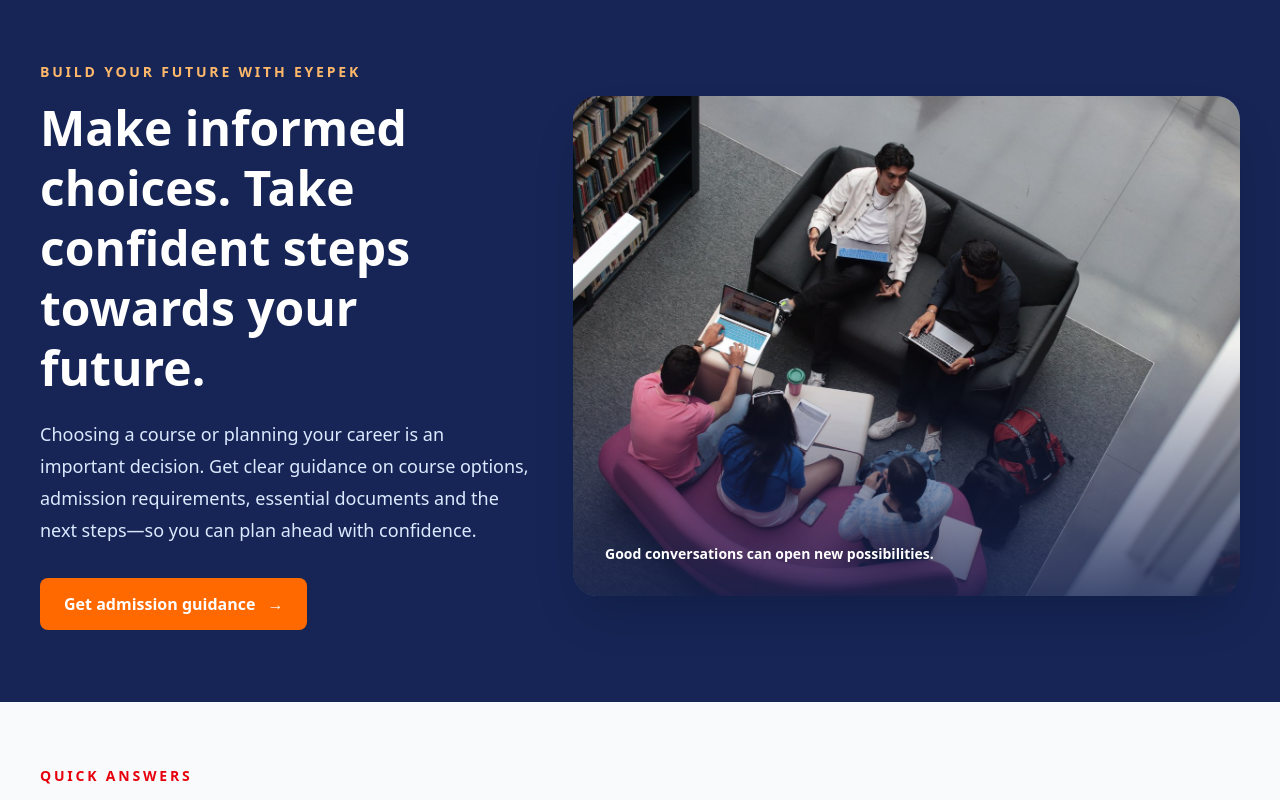
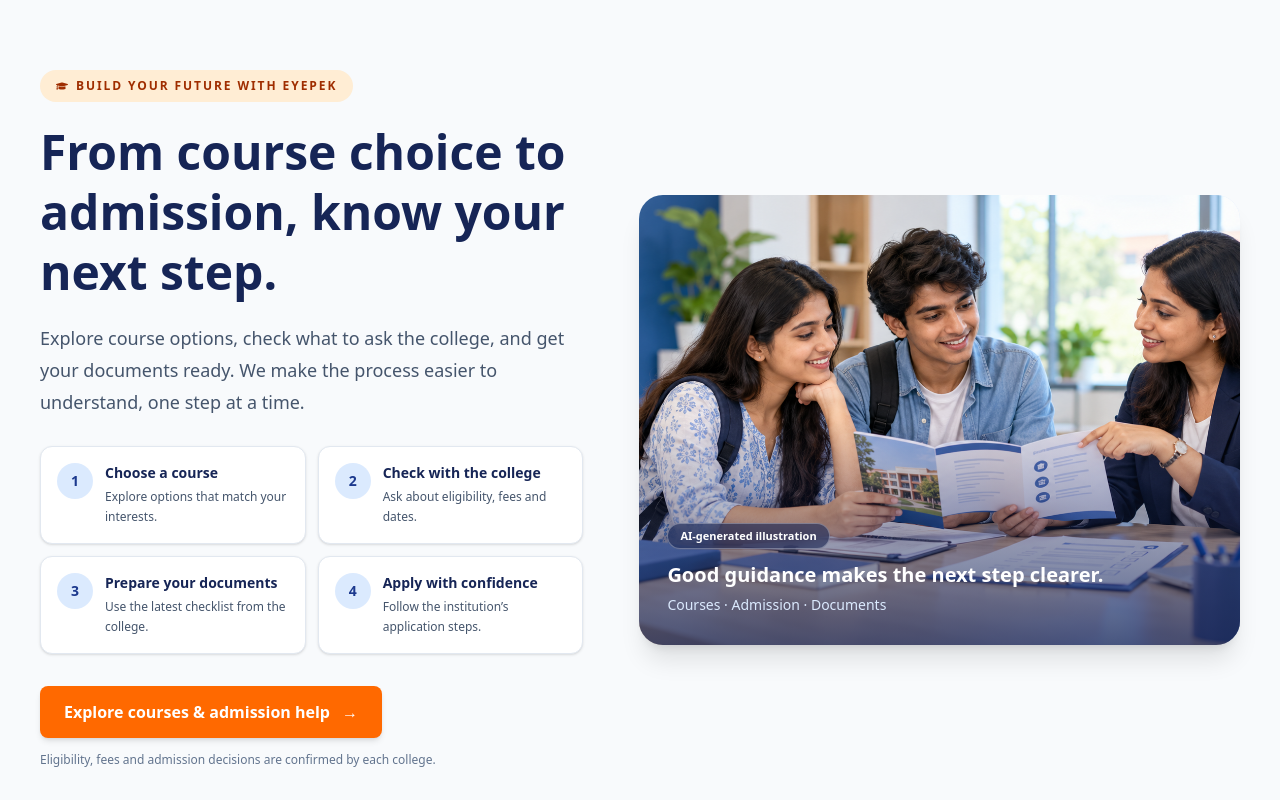
Before and after one commit to eyepek/EYEPEK, a React (Vite) app: page / in a window 1280 px wide. Shown: the part 5600-6400 px from the top of the page. Built offline with nearby package versions, Linux system fonts and the light colour scheme.

Commit message:
Improve course guidance section with AI illustration

```diff
--- a/src/pages/HomePage.jsx
+++ b/src/pages/HomePage.jsx
@@ -338,19 +338,39 @@ const HomePage = () => {
       </div>
     </section>
 
-    <section id='campus' className='bg-blue-950 text-white'>
-      <div className='mx-auto max-w-7xl px-6 py-12 md:px-10 md:py-16'>
-        <div className='grid gap-10 md:grid-cols-[0.85fr_1.15fr] md:items-center'>
-          <div className='py-2'>
-            <p className='text-sm font-bold uppercase tracking-[0.2em] text-orange-300'>{t("Build your future with EYEPEK","EYEPEK के साथ भविष्य बनाएँ")}</p>
-            <h2 className='mt-4 text-3xl font-extrabold leading-tight md:text-5xl'>{t("Make informed choices. Take confident steps towards your future.","सोच-समझकर विकल्प चुनें। अपने भविष्य की ओर आत्मविश्वास से बढ़ें।")}</h2>
-            <p className='mt-5 max-w-xl text-lg leading-8 text-blue-100'>{t('Choosing a course or planning your career is an important decision. Get clear guidance on course options, admission requirements, essential documents and the next steps—so you can plan ahead with confidence.', 'कोर्स चुनना या करियर की योजना बनाना अहम निर्णय है। कोर्स विकल्प, प्रवेश की ज़रूरतें, दस्तावेज़ और अगले कदम समझें—ताकि आप भरोसे से योजना बना सकें।')}</p>
-            <a href='#admissions' className='mt-8 inline-flex items-center gap-3 rounded-lg bg-orange-500 px-6 py-3.5 font-bold text-white transition hover:bg-orange-400'>{t('Get admission guidance', 'प्रवेश मार्गदर्शन पाएँ')} <span aria-hidden='true'>→</span></a>
+    <section id='campus' className='overflow-hidden bg-slate-50'>
+      <div className='mx-auto max-w-7xl px-6 py-14 md:px-10 md:py-20'>
+        <div className='grid items-center gap-10 lg:grid-cols-[0.95fr_1.05fr] lg:gap-14'>
+          <div>
+            <p className='inline-flex items-center gap-2 rounded-full bg-orange-100 px-4 py-2 text-xs font-extrabold uppercase tracking-[0.16em] text-orange-800'>
+              <FaGraduationCap aria-hidden='true' /> {t("Build your future with EYEPEK","EYEPEK के साथ भविष्य बनाएँ")}
+            </p>
+            <h2 className='mt-5 text-3xl font-extrabold leading-tight text-blue-950 sm:text-4xl md:text-5xl'>{t("From course choice to admission, know your next step.","कोर्स चुनने से प्रवेश तक—अपना अगला कदम समझें।")}</h2>
+            <p className='mt-5 max-w-xl text-lg leading-8 text-slate-600'>{t("Explore course options, check what to ask the college, and get your documents ready. We make the process easier to understand, one step at a time.","कोर्स के विकल्प जानें, कॉलेज से पूछने वाली बातें समझें और दस्तावेज़ तैयार करें। हम पूरी प्रक्रिया को आसान चरणों में समझने में मदद करते हैं।")}</p>
+            <ol className='mt-7 grid gap-3 sm:grid-cols-2'>
+              {[
+                [t("Choose a course","कोर्स चुनें"), t("Explore options that match your interests.","अपनी रुचि के अनुसार विकल्प देखें।")],
+                [t("Check with the college","कॉलेज से पुष्टि करें"), t("Ask about eligibility, fees and dates.","पात्रता, फीस और तारीखें पूछें।")],
+                [t("Prepare your documents","दस्तावेज़ तैयार करें"), t("Use the latest checklist from the college.","कॉलेज की नई चेकलिस्ट देखें।")],
+                [t("Apply with confidence","आत्मविश्वास से आवेदन करें"), t("Follow the institution’s application steps.","संस्थान के आवेदन चरणों का पालन करें।")],
+              ].map(([title, description], index) => (
+                <li key={title} className='flex gap-3 rounded-xl border border-slate-200 bg-white p-4 shadow-sm'>
+                  <span className='flex h-9 w-9 shrink-0 items-center justify-center rounded-full bg-blue-100 text-sm font-extrabold text-blue-900'>{index + 1}</span>
+                  <span><strong className='block text-sm text-blue-950'>{title}</strong><span className='mt-1 block text-xs leading-5 text-slate-600'>{description}</span></span>
+                </li>
+              ))}
+            </ol>
+            <a href='#admissions' className='mt-8 inline-flex items-center gap-3 rounded-lg bg-orange-500 px-6 py-3.5 font-bold text-white shadow-md transition hover:bg-orange-600'>{t('Explore courses & admission help', 'कोर्स और प्रवेश सहायता देखें')} <span aria-hidden='true'>→</span></a>
+            <p className='mt-3 text-xs leading-5 text-slate-500'>{t("Eligibility, fees and admission decisions are confirmed by each college.","पात्रता, फीस और प्रवेश का निर्णय संबंधित कॉलेज तय करता है।")}</p>
           </div>
-          <figure className='group relative overflow-hidden rounded-3xl bg-blue-900 shadow-2xl shadow-black/20'>
-            <img className='block aspect-[4/3] max-h-[34rem] w-full object-cover object-center transition duration-700 group-hover:scale-[1.03]' src='/images/students-library.jpg' alt='Students sharing ideas and studying together (representative photo)' loading='lazy' />
-            <div className='absolute inset-0 bg-gradient-to-t from-blue-950/80 via-transparent to-transparent' aria-hidden='true' />
-            <figcaption className='absolute inset-x-0 bottom-0 px-6 py-6 text-sm font-semibold text-white sm:px-8 sm:py-8'>{t("Good conversations can open new possibilities.","अच्छी बातचीत नए रास्ते खोल सकती है।")}</figcaption>
+          <figure className='group relative overflow-hidden rounded-3xl bg-blue-100 shadow-xl'>
+            <img className='block aspect-[4/3] w-full object-cover object-center transition duration-700 group-hover:scale-[1.03]' src='/images/course-admission-guidance-ai.png' alt={t("AI-generated illustration of two students reviewing a course brochure and admission document checklist with a college adviser.","AI से बनाई गई चित्रात्मक छवि: दो छात्र कॉलेज सलाहकार के साथ कोर्स पुस्तिका और प्रवेश दस्तावेज़ सूची देख रहे हैं।")} loading='lazy' />
+            <div className='absolute inset-0 bg-gradient-to-t from-blue-950/75 via-transparent to-transparent' aria-hidden='true' />
+            <figcaption className='absolute inset-x-0 bottom-0 px-5 py-5 text-white sm:px-7 sm:py-7'>
+              <span className='inline-flex rounded-full border border-white/30 bg-blue-950/60 px-3 py-1 text-[11px] font-bold text-white backdrop-blur-sm'>{t("AI-generated illustration","AI से बनाई गई चित्रात्मक छवि")}</span>
+              <span className='mt-3 block text-lg font-bold sm:text-xl'>{t("Good guidance makes the next step clearer.","सही मार्गदर्शन अगला कदम आसान बनाता है।")}</span>
+              <span className='mt-1 block text-sm leading-6 text-blue-100'>{t("Courses · Admission · Documents","कोर्स · प्रवेश · दस्तावेज़")}</span>
+            </figcaption>
           </figure>
         </div>
       </div>
```
Also changed, not shown: public/images/course-admission-guidance-ai.png (added).
